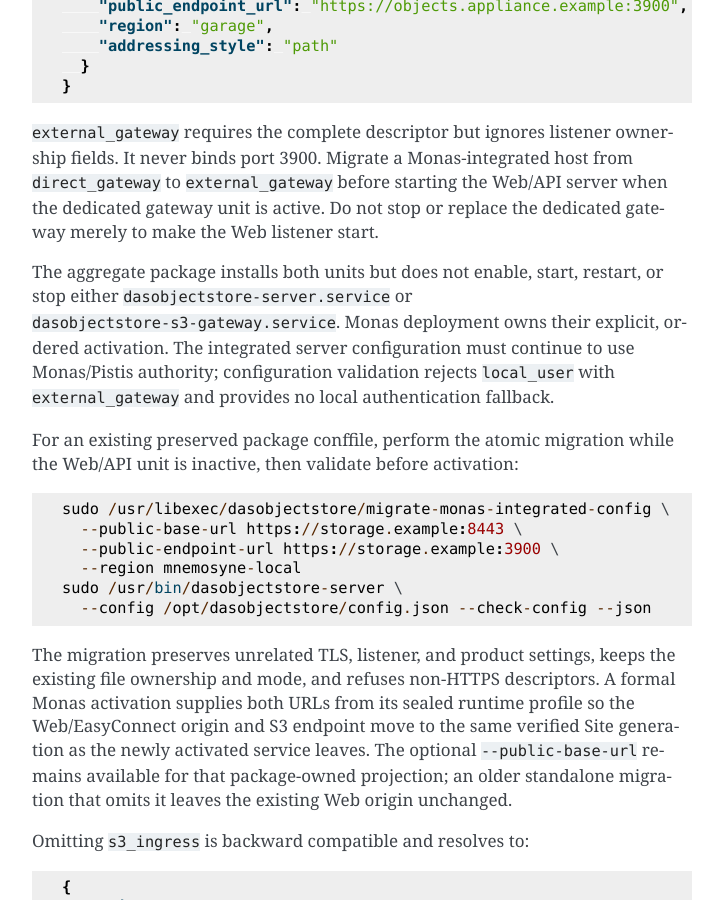
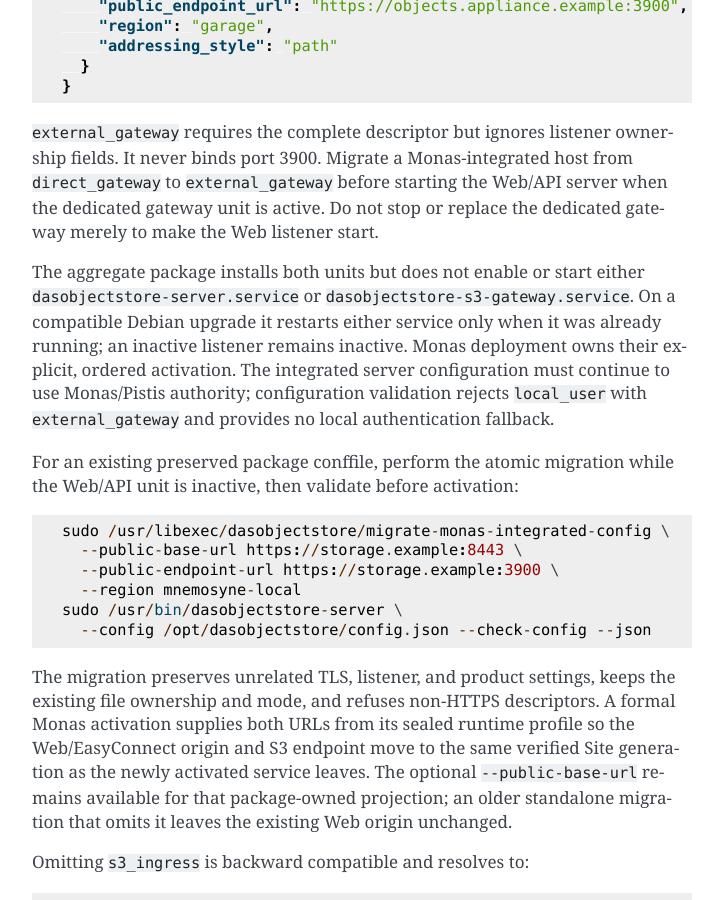
Before and after one commit to sagrudd/DASObjectStore, a Sphinx documentation site: the page built from docs/user/direct-s3-ingress.rst, in a window 1280 px wide and 900 px high, scrolled down 2557 px. Shown: the whole window, without its empty margins (388-1111 px from the left). Built offline with Sphinx 7.4.7, drawn with Linux system fonts in a browser that asks for light colours.

Commit message:
fix: restart running DAS services after deb upgrade

```diff
--- a/Cargo.toml
+++ b/Cargo.toml
@@ -17,7 +17,7 @@ members = [
 resolver = "2"
 
 [workspace.package]
-version = "0.185.4"
+version = "0.185.5"
 edition = "2021"
 license = "MPL-2.0"
 repository = "https://github.com/sagrudd/DASObjectStore"
--- a/docs/user/direct-s3-ingress.rst
+++ b/docs/user/direct-s3-ingress.rst
@@ -132,9 +132,11 @@ from ``direct_gateway`` to ``external_gateway`` before starting the Web/API
 server when the dedicated gateway unit is active. Do not stop or replace the
 dedicated gateway merely to make the Web listener start.
 
-The aggregate package installs both units but does not enable, start, restart,
-or stop either ``dasobjectstore-server.service`` or
-``dasobjectstore-s3-gateway.service``. Monas deployment owns their explicit,
+The aggregate package installs both units but does not enable or start either
+``dasobjectstore-server.service`` or ``dasobjectstore-s3-gateway.service``. On
+a compatible Debian upgrade it restarts either service only when it was already
+running; an inactive listener remains inactive. Monas deployment owns their
+explicit,
 ordered activation. The integrated server configuration must continue to use
 Monas/Pistis authority; configuration validation rejects ``local_user`` with
 ``external_gateway`` and provides no local authentication fallback.
--- a/docs/user/monas-package-access-boundary.rst
+++ b/docs/user/monas-package-access-boundary.rst
@@ -12,7 +12,10 @@ Service startup refuses missing registries, substituted paths, unsafe metadata
 or stale socket inodes. The stable appliance identity is published after its
 create-once write and is reconciled during package upgrades. The socket is
 published only after it is listening and is retired only after it is no longer
-listening. Package upgrades do not start or restart the data plane.
+listening. A Debian package upgrade does not enable or start the data plane. It
+restarts only already-running DAS application services after package
+configuration, so they execute the newly installed bytes while retaining the
+existing configuration, credentials and storage data.
 
 Credential and local-auth state, storage content and private TLS material must
 not use the shared group and must grant no access to other users. The package
```
Also changed, not shown: 6 other files.
